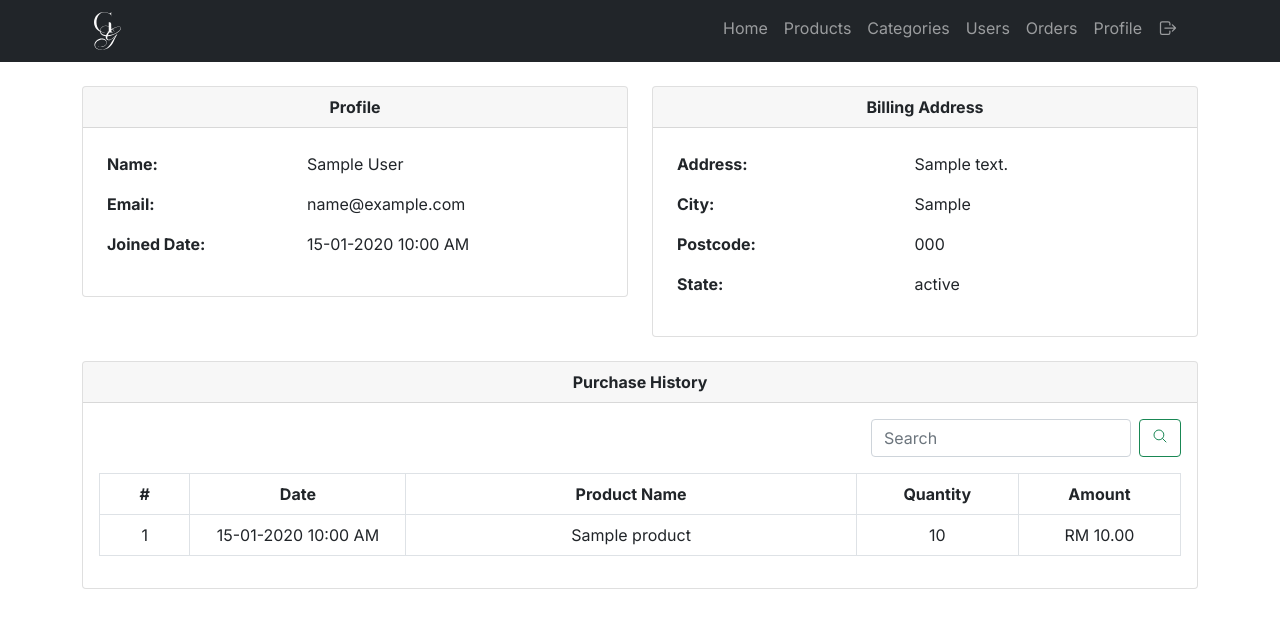
After one commit to salehuddn/csc574project, a PHP site: page /users/show.php?product_id=1 in a window 1280 px wide. The commit adds this page. Shown: the top 628 px of the page. Run offline with PHP 8.4, Linux system fonts and the light colour scheme; the visitor is signed in with stand-in values (Sample User, id 1); tables that the repository leaves empty hold one stand-in row (values such as "Sample post").

Commit message:
user list, user purchase history DONE

```diff
--- /dev/null
+++ b/queries/getUserById.php
@@ -0,0 +1,35 @@
+<?php
+
+require_once('../config/connection.php');
+
+$id = $_GET['product_id'];
+$query = "SELECT * FROM users WHERE id = $id";
+$result = mysqli_query($connection, $query);
+
+if ($result && mysqli_num_rows($result) == 1) {
+  $row = mysqli_fetch_assoc($result);
+  $id = $row['id'];
+  $name = $row['name'];
+  $email = $row['email'];
+  $joinedDate = $row['created_at'];
+  $address = $row['address'];
+  $city = $row['city'];
+  $state = $row['state'];
+  $postcode = $row['zip_code'];
+
+} else {
+  $msg =  "Error";
+}
+
+$orderQuery = "SELECT a.*, b.*, c.name AS `product_name`, c.price AS `product_price`
+              FROM orders a
+              INNER JOIN order_items b ON a.id = b.order_id
+              INNER JOIN products c ON b.product_id = c.id
+              WHERE a.user_id = $id";
+$orderResult = mysqli_query($connection, $orderQuery);
+
+if ($orderResult && mysqli_num_rows($orderResult) > 0) {
+  $index = 1;
+} else {
+  $orderMsg = "No order found.";
+}
--- a/queries/getUsers.php
+++ b/queries/getUsers.php
@@ -2,5 +2,5 @@
 
 require_once('../config/connection.php');
 
-$query = "SELECT * FROM users";
+$query = "SELECT * FROM users WHERE role = 'user'";
 $result = mysqli_query($connection, $query);
--- /dev/null
+++ b/users/show.php
@@ -0,0 +1,168 @@
+<?php
+  require_once('../config/connection.php');
+  session_start();
+
+  if (!isset($_SESSION['loggedIn']) || !$_SESSION['loggedIn']) {
+    header('Location: login.php');
+    exit();
+  }
+
+  require('../queries/getUserById.php');
+?>
+
+<!DOCTYPE html>
+<html lang="en">
+
+<head>
+  <meta charset="UTF-8">
+  <meta name="viewport" content="width=device-width, initial-scale=1.0">
+  <title>GracefulGlam | User Details</title>
+
+  <?php @include('../layouts/header.php') ?>
+</head>
+
+<body>
+  <div class="container-fluid bg-dark">
+    <div class="container">
+      <?php @include('../layouts/navbar.php'); ?>
+    </div>
+  </div>
+
+  <div class="container-fluid">
+    <div class="container my-4">
+      <div class="row justify-content-center my-4">
+          <!-- Profile -->
+          <div class="col-md-6">
+            <div class="card">
+              <div class="card-header fw-bold text-center">Profile</div>
+              <div class="card-body">
+                <table class="table table-borderless">
+                  <thead>
+                  <tbody>
+                    <tr>
+                      <th scope="row">Name:</th>
+                      <td><?php echo $name; ?></td>
+                    </tr>
+                    <tr>
+                      <th scope="row">Email: </th>
+                      <td><?php echo $email; ?></td>
+                    </tr>
+                    <tr>
+                      <th scope="row">Joined Date: </th>
+                      <td><?php echo date('d-m-Y h:i A', strtotime($joinedDate)); ?></td>
+                    </tr>
+                  </tbody>
+                </table>
+              </div>
+            </div>
+          </div>
+
+          <!-- Billing Address -->
+          <div class="col-md-6">
+            <div class="card">
+              <div class="card-header fw-bold text-center">Billing Address</div>
+              <div class="card-body">
+                  <table class="table table-borderless">
+                    <thead>
+                    <tbody>
+                      <tr>
+                        <th scope="row">Address:</th>
+                        <td><?php echo $address; ?></td>
+                      </tr>
+                      <tr>
+                        <th scope="row">City: </th>
+                        <td><?php echo $city; ?></td>
+                      </tr>
+                      <tr>
+                        <th scope="row">Postcode: </th>
+                        <td><?php echo $postcode; ?></td>
+                      </tr>
+                      <tr>
+                        <th scope="row">State: </th>
+                        <td><?php echo $state; ?></td>
+                      </tr>
+                    </tbody>
+                  </table>
+              </div>
+            </div>
+          </div>
+      </div>
+
+      <!-- Purchase History -->
+      <div class="row justify-content-center my-4">
+          <div class="col-md-12">
+            <div class="card">
+              <div class="card-header fw-bold text-center">Purchase History</div>
+              <div class="card-body">
+                <!-- Search Bar -->
+                <div class="d-flex justify-content-end mb-3">
+                  <form class="d-flex" action="#" method="GET">
+                    <input class="form-control me-2" type="search" placeholder="Search" aria-label="Search">
+                    <button class="btn btn-outline-success" type="submit"><ion-icon name="search-outline"></ion-icon></button>
+                  </form>
+                </div>
+
+                <!-- Table -->
+                <div class="table-responsive">
+                  <table class="table table-bordered">
+                    <thead class="border">
+                      <tr class="text-center fw-bold">
+                        <td scope="col">#</td>
+                        <td scope="col" width="20%">Date</td>
+                        <td scope="col">Product Name</td>
+                        <td scope="col" width="15%">Quantity</td>
+                        <td scope="col" width="15%">Amount</td>
+                      </tr>
+                    <tbody class="border">
+                      <?php
+                        if (isset($orderMsg)) {
+                          echo '<tr><td colspan="5" class="text-center">' . $orderMsg . '</td></tr>';
+                        } else {
+                          while ($row = mysqli_fetch_assoc($orderResult)) {
+                            $id = $row['id'];
+                            $orderDate = $row['order_date'];
+                            $amount = $row['total_amount'];
+                            $quantity = $row['quantity'];
+                            $productName = $row['product_name'];
+                            $productPrice = $row['product_price'];
+                      ?>
+                          <tr class="border">
+                            <td class="text-center">
+                              <?php echo $index; ?>
+                            </td>
+                            <td class="text-center">
+                              <?php echo date('d-m-Y h:i A', strtotime($orderDate)); ?>
+                            </td>
+                            <td class="text-center">
+                              <?php echo $productName; ?>
+                            </td>
+                            <td class="text-center">
+                              <?php echo $quantity; ?>
+                            </td>
+                            <td class="text-center">
+                              RM <?php echo $productPrice; ?>
+                            </td>
+                          </tr>
+                      <?php
+                            $index++;
+                          }
+                        }
+                      ?>
+                        </tr>
+                    </tbody>
+                  </table>
+                </div>
+              </div>
+            </div>
+          </div>
+      </div>
+    </div>
+  </div>
+
+    <?php @include('../layouts/scripts.php') ?>
+    <script>
+    setActiveNavItem();
+    </script>
+</body>
+
+</html>
```
Also changed, not shown: dashboard.php (added).
